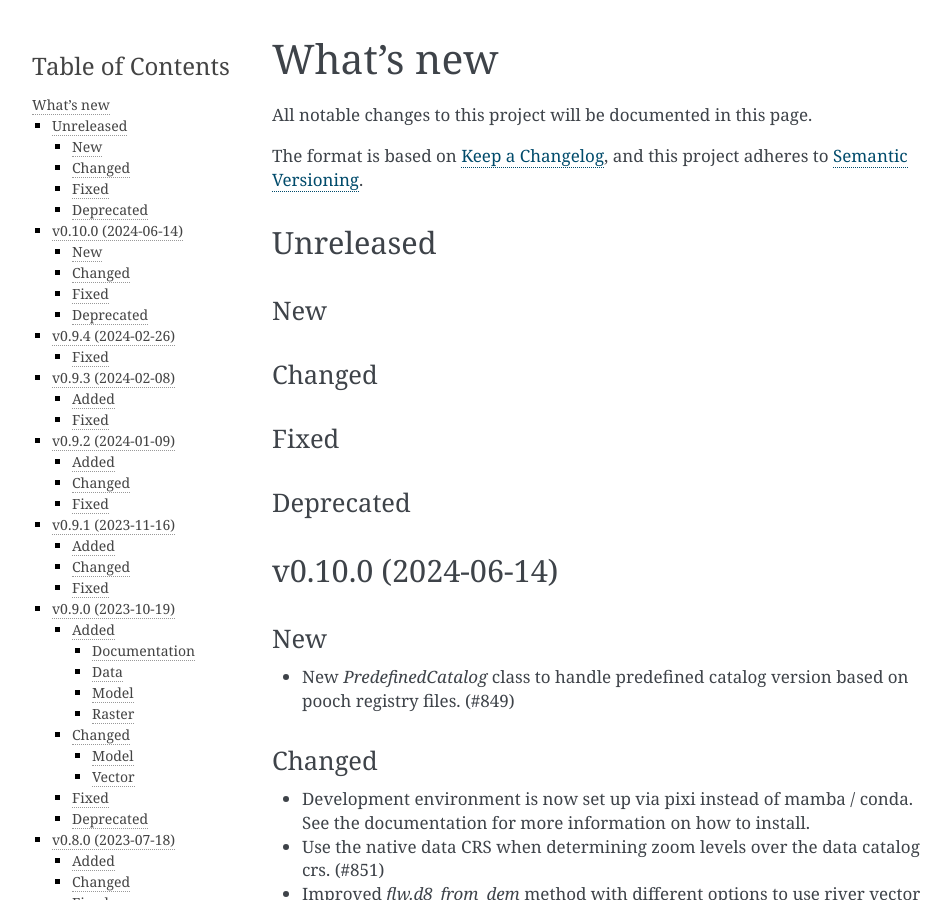
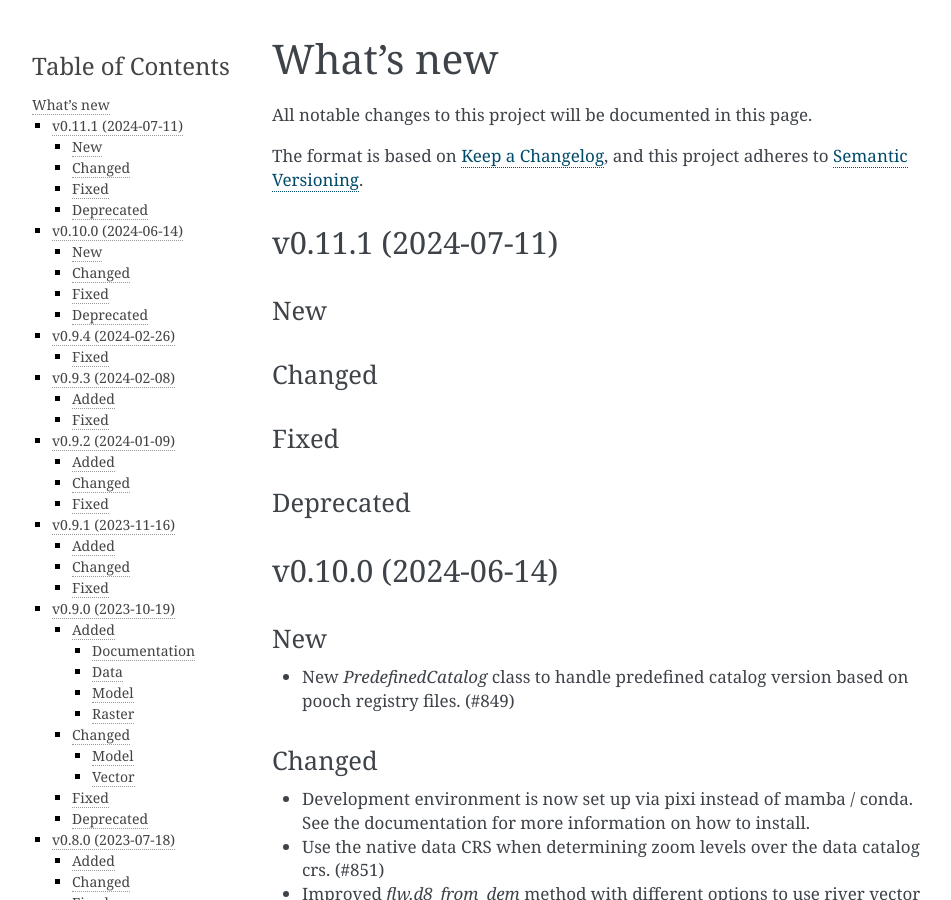
Before and after one commit to savente93/ci-playground, a Sphinx documentation site: the page built from docs/changelog.rst, in a window 1280 px wide and 900 px high. Shown: the whole window, without its empty margins (148-1099 px from the left). Built offline with Sphinx 7.4.7, drawn with Linux system fonts in a browser that asks for light colours.

Commit message:
prepare for release v0.11.1

```diff
--- a/docs/changelog.rst
+++ b/docs/changelog.rst
@@ -7,8 +7,8 @@ The format is based on `Keep a Changelog`_, and this project adheres to
 `Semantic Versioning`_.
 
 
-Unreleased
-==========
+v0.11.1 (2024-07-11)
+====================
 
 New
 ---
--- a/hydromt/__init__.py
+++ b/hydromt/__init__.py
@@ -2,4 +2,4 @@
 
 GREETING = "Greetings stranger!"
 
-__version__ = "0.11.0"
+__version__ = "0.11.1"
```
